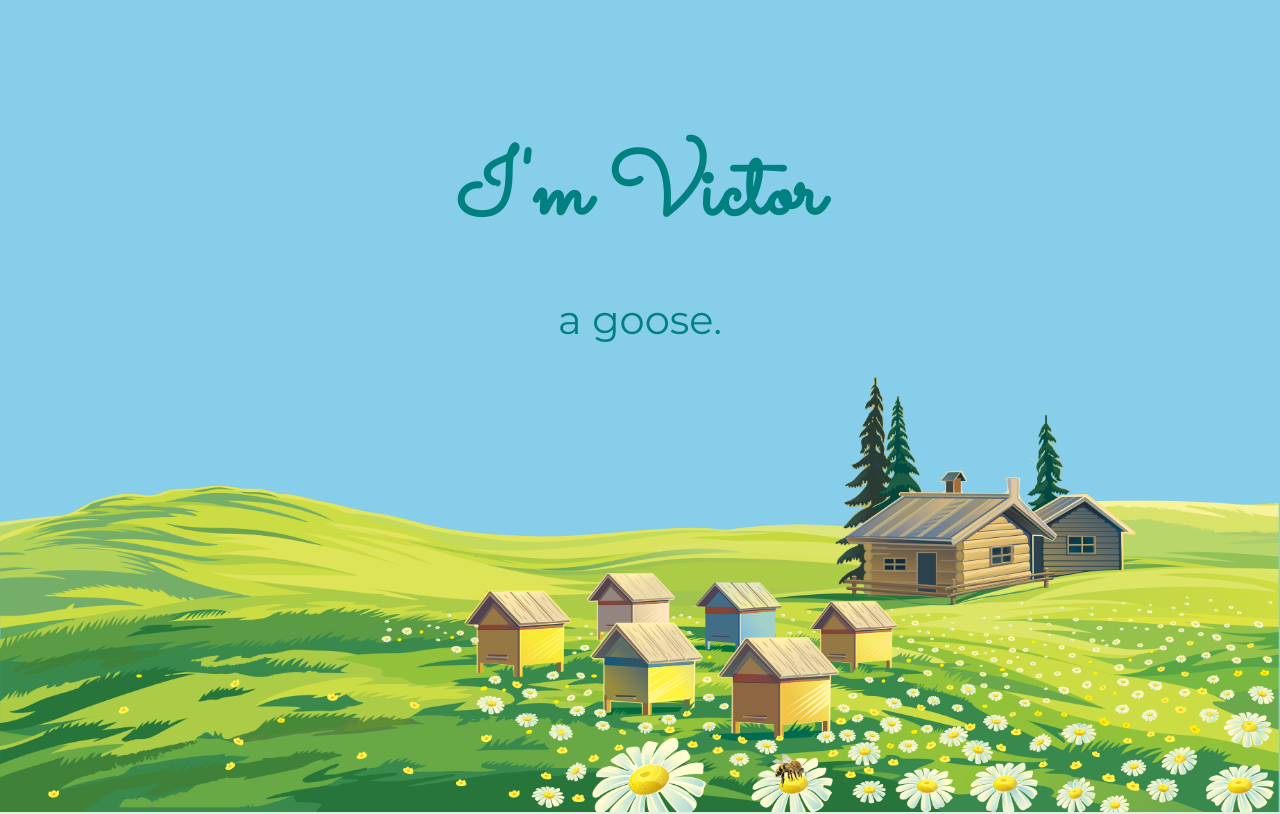
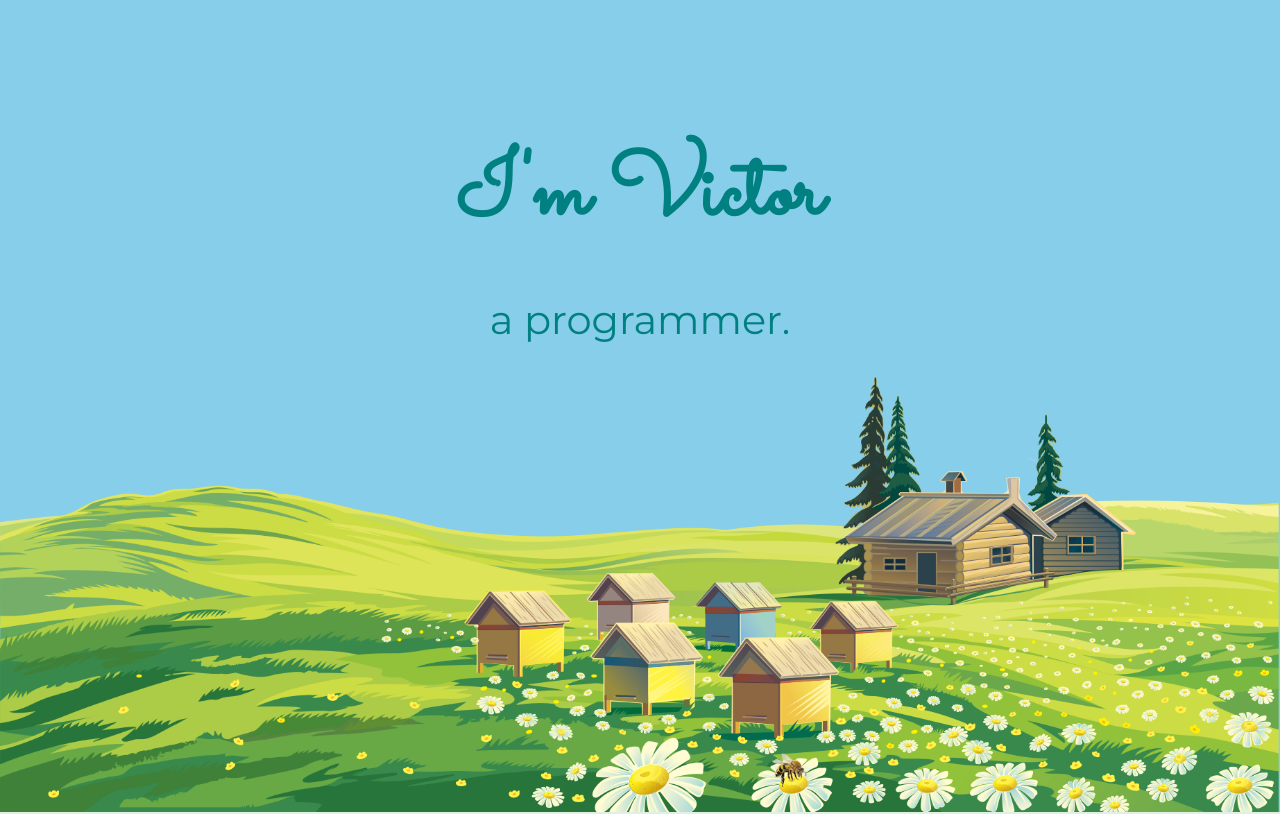
Before and after one commit to cenaice/cenaice.github.io, a plain HTML site: page index.html in a window 1280 px wide. Shown: the top 814 px of the page. Drawn offline with Linux system fonts and the light colour scheme.

Commit message:
Update index.html

```diff
--- a/index.html
+++ b/index.html
@@ -17,7 +17,7 @@
  <div class="top">
 
      <h1 >I'm Victor</h1>
-     <h2>a goose.</h2>
+     <h2>a programmer.</h2>
 
      <!--<img src="images/cloud.png" alt="cloud-img" class="cloud">
      <img src="images/cloud.png" alt="cloud-img" class="cloud3">
```
